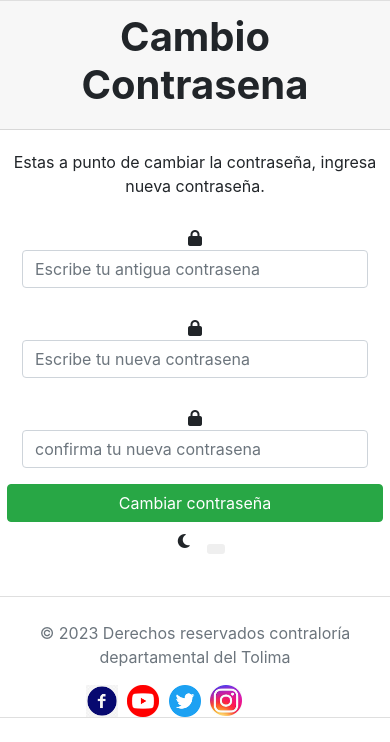
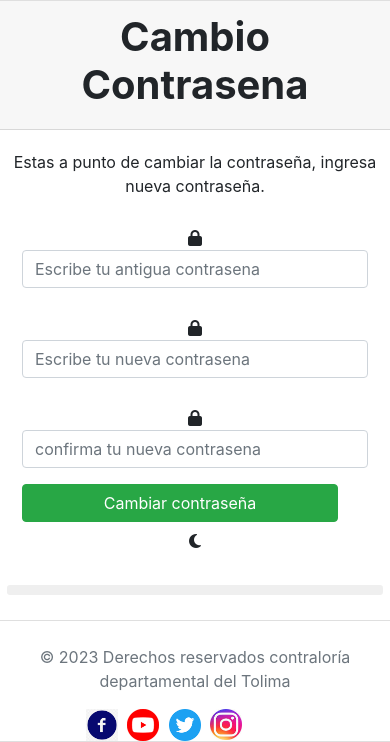
Before and after one commit to Crispel0/ProjectSistema_Activos, a Django app: page /cambio_contrasena/ in a window 390 px wide. Shown: the part 166-908 px from the top of the page. Before the commit the page ends 884 px from the top, so only its background shows below. Run offline with Django 4.2, Linux system fonts and the light colour scheme; a user stored in the database is signed in; some libraries are stand-ins or nearby versions.

Commit message:
responsive web change password from into of template password

```diff
--- a/base/templates/partials/slidebar.html
+++ b/base/templates/partials/slidebar.html
@@ -88,10 +88,10 @@
                     id="dropdownUser1" data-bs-toggle="dropdown" aria-expanded="false">
                     <img src="https://github.com/mdo.png" alt="hugenerd" width="30" height="30" class="rounded-circle">
                     <span class="d-none d-sm-inline mx-1" style="color: black;">{{user.username}}</span>
-                    <li>
+                    <lu>
                         <a href="{% url 'cambio_contrasena' %}" style="color: black;">
-                        <i class="fa-solid fa-right-from-bracket"></i><span class="ms-1 d-none d-sm-inline">cambiar_contrasena</span></a>
-                    </li>
+                        <i class="fa-solid fa-key"></i><span class="ms-1 d-none d-sm-inline">cambiar_contrasena</span></a>
+                    </lu>
                     </a>
                     <ul class="dropdown-menu dropdown-menu-dark text-small shadow">
                         <li><a class="dropdown-item" href="#">Perfil</a></li>
--- a/base/templates/registration/cambio_contrasena.html
+++ b/base/templates/registration/cambio_contrasena.html
@@ -10,13 +10,13 @@
         {% load static %}
         {% include 'partials/header.html' %}
             {% csrf_token %}
-        <div class="row justify-content-center" id="cambio_contraseña">
+        <div class="row justify-content-center " id="cambio_contraseña">
             <div class="card text-center W-25 mt-5">
               <div class="row">
-              <div class="card card-outline col-12 col-md-6 w-25 m-auto card-primary">
+              <div class="card card-outline col-12  w-100 m-auto card-primary">
                 <div class="card-header text-center">
                   <h1><b>Cambio Contrasena</b></h1>
-              </div>
+                </div>
               <form method="post">
               <div class="card-body">
                 <p class="login-box-msg">Estas a punto de cambiar la contraseña, ingresa nueva contraseña.</p>
@@ -27,32 +27,32 @@
                         <p style="color: red;">{{error}}</p>
                         {% endfor %}
                     {% endfor %}
-                    <div class="input-group mb-3">
-                      <div class="col-sm-12">
+                    <div class="input-group mb-3 d-flex">
+                      <div class="col-12">
                         <i class="fa-sharp fa-solid fa-lock pt-3"></i>
-                        <input id="id_old_password" name="old_password" type="password" class="hide_password form-control ms-3" required="true" placeholder="Escribe tu antigua contrasena">
+                        <input id="id_old_password" name="old_password" type="password" class="hide_password form-control ms-3 justify-content-center" required="true" placeholder="Escribe tu antigua contrasena">
                       </div>
                     </div>
-                    <div class="input-group mb-3">
-                      <div class="col-sm-12">
+                    <div class="input-group mb-3 d-flex">
+                      <div class="col-12">
                         <i class="fa-sharp fa-solid fa-lock pt-3"></i>
-                        <input id="id_new_password1" name="new_password1" type="password" class="hide_password form-control ms-3" required="true" placeholder="Escribe tu nueva contrasena">
+                        <input id="id_new_password1" name="new_password1" type="password" class="hide_password form-control ms-3 justify-content-center" required="true" placeholder="Escribe tu nueva contrasena">
                       </div>
                     </div>
-                    <div class="input-group mb-3">
-                        <div class="col-sm-12">
+                    <div class="input-group mb-3 d-flex">
+                        <div class="col-12">
                             <i class="fa-sharp fa-solid fa-lock pt-3"></i>
-                            <input id="id_new_password2" name="new_password2" type="password" class="hide_password form-control ms-3" required="true" placeholder="confirma tu nueva contrasena">
+                            <input id="id_new_password2" name="new_password2" type="password" class="hide_password form-control ms-3 justify-content-center" required="true" placeholder="confirma tu nueva contrasena">
                         </div>
                     </div>
-                    <div class="row">
+                    <div class="row col-12">
                       <div class="col-12">
-                        <a href="{% url 'cambio_contrasena_hecho' %}"><button  type="submit" class="btn btn-success btn-block" name="password_reset_confirm">Cambiar contraseña</button></a>
+                        <a href="{% url 'cambio_contrasena_hecho' %}"><button  type="submit" class="btn btn-success btn-block col-12" name="password_reset_confirm">Cambiar contraseña</button></a>
                       </div>
                     </div>
                     <div>
-                      <ul class="btn rounded-fill text-center" onclick="toggleDarkMode()" ><i class="fa fa-moon"></i><span class="ms-1 d-none d-sm-inline">Modo Nocturno</span></ul>
-                      <button type="button" class="btn btn-sm" onclick="show_trigger()"><span class="ms-1 d-none d-sm-inline">Mostrar Contrasena/Esconder Contrasena</span></button>
+                      <ul class="btn rounded-fill text-center col-md-12 col-sm-12" onclick="toggleDarkMode()" ><i class="fa fa-moon"></i><span class="ms-1 d-none d-sm-inline">Modo Nocturno</span></ul>
+                      <button type="button" class="btn btn-sm col-md-12 col-sm-12" onclick="show_trigger()"><span class="ms-1 d-none d-sm-inline">Mostrar Contrasena/Esconder Contrasena</span></button>
                     </div>
                 </div>
             </div>
--- a/base/templates/usuario/usuarios.html
+++ b/base/templates/usuario/usuarios.html
@@ -46,7 +46,7 @@
       <td>
         <a class="btn btn-primary" onclick="showSweetAlert('editar' ,'../usuarios_editar/{{usuario.id}}')">
           <i class="fas fa-edit" title="Editar"></i></a>
-        <a class="btn btn-danger" onclick="showSweetAlet('eliminar','./{{ usuario.id }}')">
+        <a class="btn btn-danger" onclick="showSweetAlert('eliminar', '../usuarios_eliminar/{{ usuario.id }}' )">
         <i class="fas fa-trash-alt" title="eliminar"></i></a>
       </td>
 
--- a/usuarios/views.py
+++ b/usuarios/views.py
@@ -102,7 +102,6 @@ def usuarios_eliminar(request, pk):
     messages.success(request, "Accion realizada correctamente!")
     return redirect('usuarios')
 
-
 @login_required(login_url='login')
 def usuarios(request):
     rol_usuario = Usuario.objects.filter (user = request.user.id).first()
```
Also changed, not shown: db.sqlite3.
